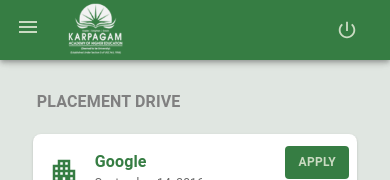
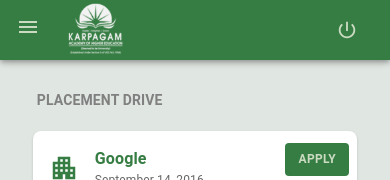
Before and after one commit to aakkss37/MERN-Placement-and-Internship-Cell, a React (Create React App) app in the folder studentsLogin/: page / in a window 390 px wide. Shown: the top 180 px of the page. Built offline with nearby package versions, Linux system fonts and the light colour scheme.

Commit message:
Current page name responcive

```diff
--- a/studentsLogin/src/components/PlavementDrive/PlacementDrive.jsx
+++ b/studentsLogin/src/components/PlavementDrive/PlacementDrive.jsx
@@ -1,10 +1,7 @@
 import React from 'react'
-
-
-import { Typography } from '@mui/material';
 import MenuBox from '../Constants/UI/menu/MenuBox'
 import Cards from './Card/Card';
-import { DriveContainer, Drives, LeftBoxDummy, MainConatiner } from './PlacementDriveStyle.js';
+import { CurretPath, DriveContainer, Drives, LeftBoxDummy, MainConatiner } from './PlacementDriveStyle.js';
 
 
 const PlacementDrive = () => {
@@ -17,7 +14,7 @@
 				<LeftBoxDummy /> {/* having no content inside it.. just Helping mainBox not to occupy whole area and overlap the Menu */}
 
 				<Drives>
-					<Typography style={{margin: '20px', color: 'gray', fontWeight: 600,}}>PLACEMENT DRIVE</Typography>
+					<CurretPath style={{margin: '20px', color: 'gray', fontWeight: 600,}}>PLACEMENT DRIVE</CurretPath>
 					<Cards />
 					<Cards />
 					<Cards />
--- a/studentsLogin/src/components/PlavementDrive/PlacementDriveStyle.js
+++ b/studentsLogin/src/components/PlavementDrive/PlacementDriveStyle.js
@@ -1,4 +1,4 @@
-import { Box, styled, } from '@mui/material';
+import { Box, styled, Typography, } from '@mui/material';
 
 
 export const MainConatiner = styled(Box)`
@@ -38,3 +38,10 @@
 		maxWidth: '100%',
 	}
 }));
+
+export const CurretPath = styled(Typography)(({theme})=>({
+	margin: '20px', color: 'gray', fontWeight: 600,
+	[theme.breakpoints.down('sm')]: {
+		fontSize: 14,
+	}
+}));
```
